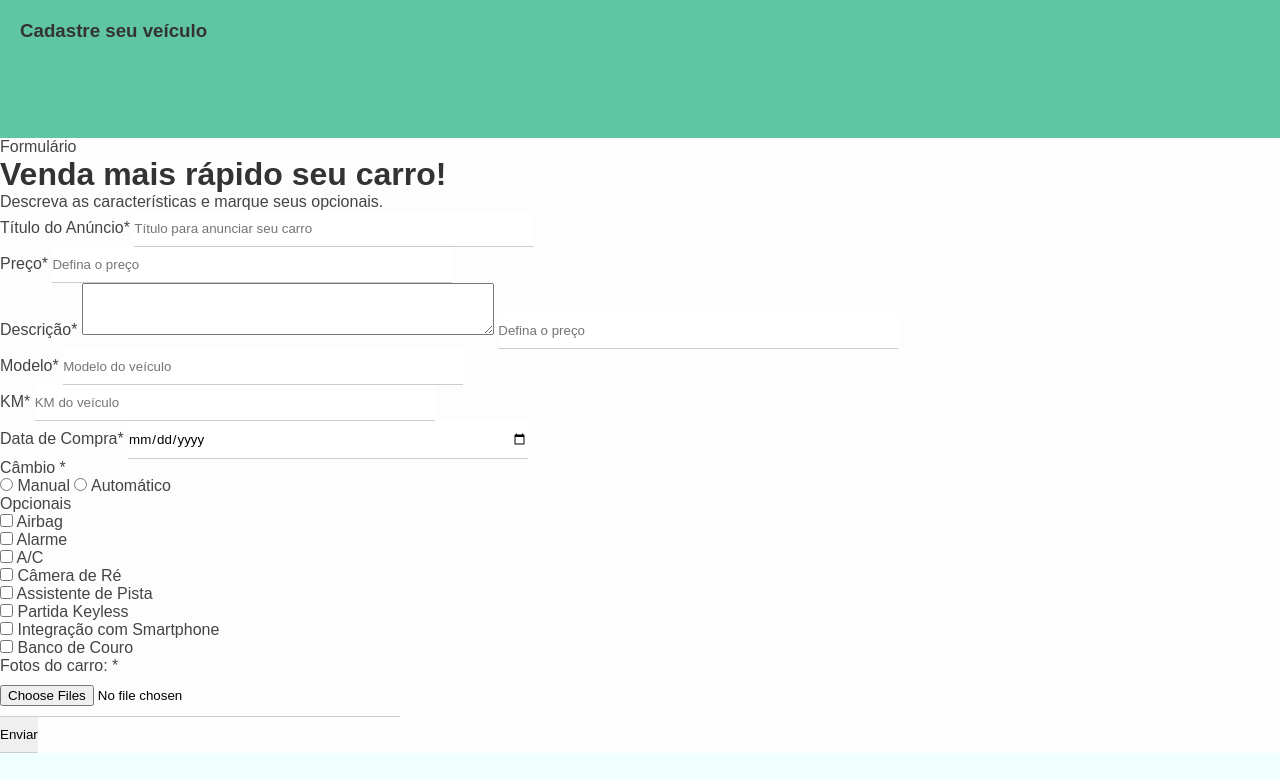
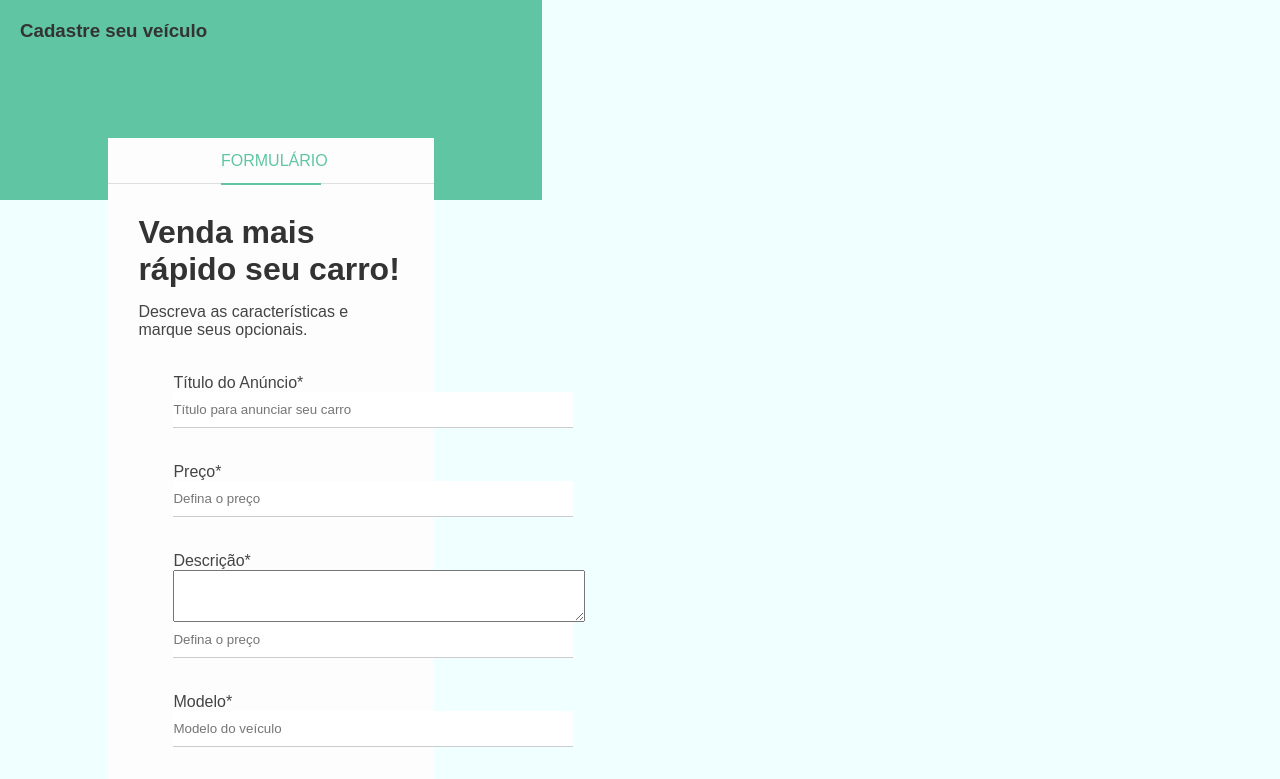
Before and after one commit to Thiagobf1/Form_Project, a plain HTML site: page index.html in a window 1280 px wide. Shown: the top 779 px of the page. Drawn offline with Linux system fonts and the light colour scheme.

Commit message:
End Project

```diff
--- a/style.css
+++ b/style.css
@@ -8,6 +8,7 @@
 
 body {
   background-color: azure;
+  display: flex;
 }
 
 h1, h2, h3, h4, h5 {
@@ -52,8 +53,79 @@ textarea {
 /* Form Container */
 .form-container {
   background-color: #fdfdfd;
-  width: 60%px;
+  width: 60%;
   margin: 0 auto;
   position: relative;
   top: -62px;
 }
+
+.form-header {
+  border-bottom: 1px solid #dfdfdf;
+  height: 45px;
+}
+
+.form-header p {
+  color: rgb(96, 197, 163);
+  border-bottom: 2px solid rgb(96, 197, 163);
+  width: 100px;
+  text-align: center;
+  margin: 0 auto;
+  text-transform: uppercase;
+  height: 45px;
+  line-height: 45px;
+}
+
+.form-body {
+  padding: 30px;
+}
+
+.form-title {
+  margin-bottom: 15px;
+}
+
+.form-body p {
+  margin-bottom: 20px;
+}
+
+.required-field {
+  color: #ff0008;
+}
+
+.box-input {
+  margin: 35px;
+}
+
+.block {
+  display: block;
+}
+
+.optional-box {
+  display: inline-block;
+  margin: 0 30px 30px 0;
+}
+
+.optional-list li {
+  list-style: none;
+  margin-bottom: 5px;
+}
+
+.box-input p {
+  margin-bottom: 15px;
+}
+
+.btn-submit {
+  background-color: azure;
+  color: #fff;
+  border: 2px solid transparent;
+  width: 150px;
+  height: 150px;
+  cursor: pointer;
+  text-transform: uppercase;
+  transition: 0.5s;
+}
+
+btn-submit:hover {
+  background-color: #fff;
+  border-color: azure;
+  color: azure;
+}
```
